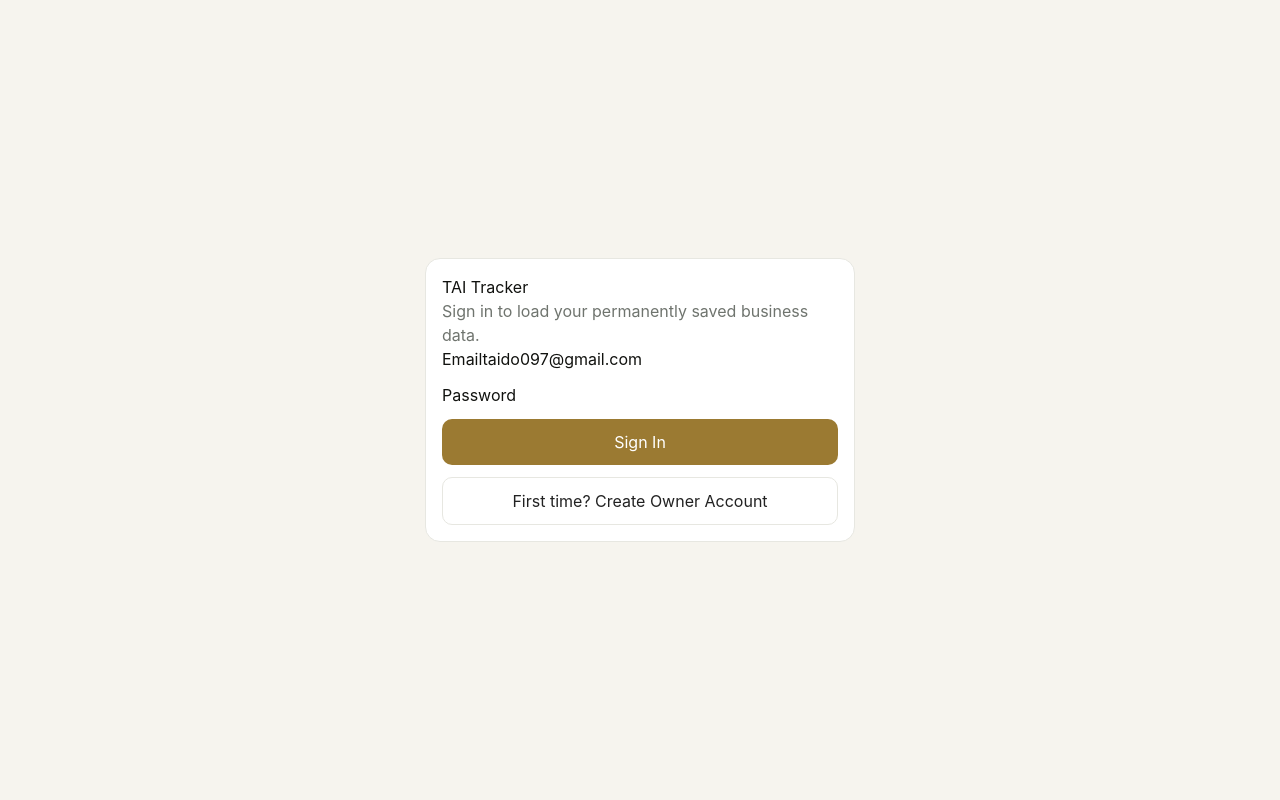
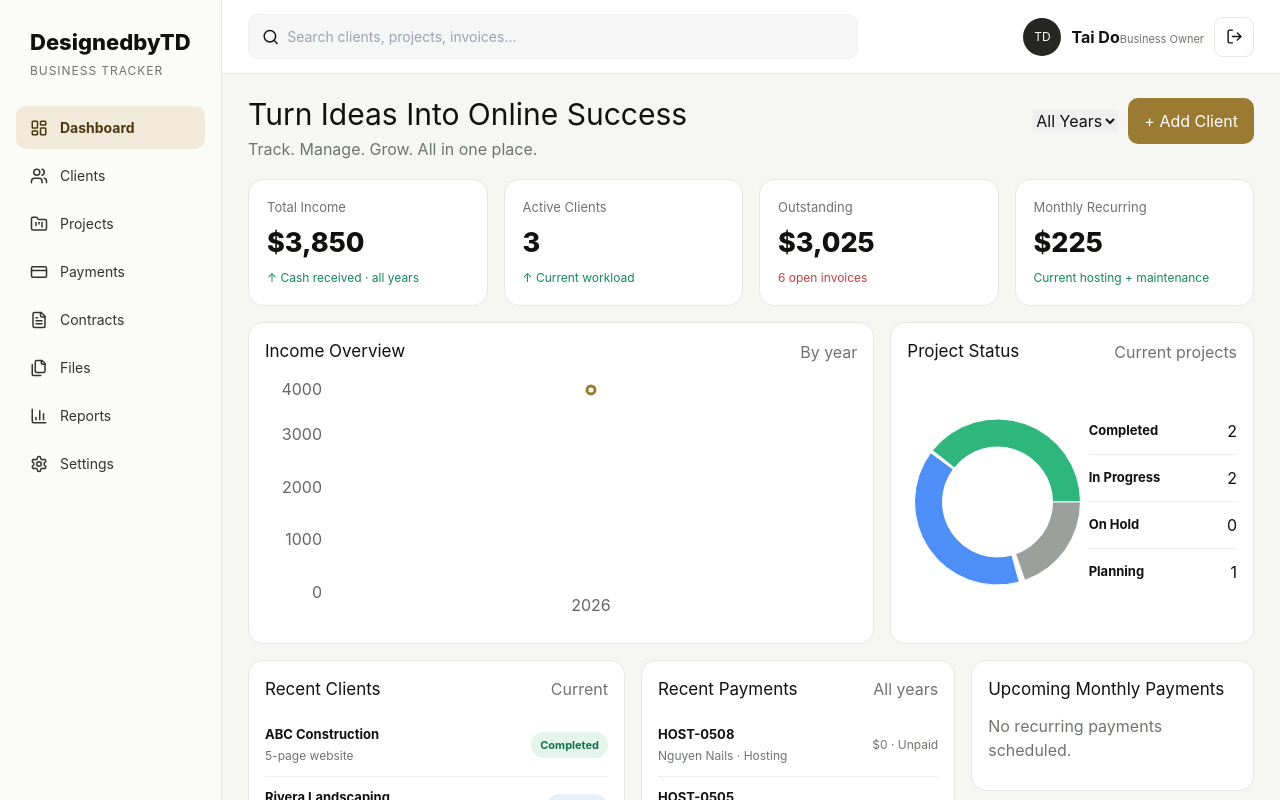
Before and after one commit to Taido097/TAI-TRACKER, a Next.js app: page / in a window 1280 px wide. Shown: the top 800 px of the page. Built offline with nearby package versions, Linux system fonts and the light colour scheme; no server answers.

Commit message:
Restore local tracker persistence

```diff
--- a/components/app-provider.tsx
+++ b/components/app-provider.tsx
@@ -1 +1,115 @@
-export { AppProvider, useAppData } from './persistent-provider';
+'use client';
+import { createContext, useContext, useEffect, useMemo, useState } from 'react';
+import { activities as seedActivities, clients as seedClients, contracts as seedContracts, payments as seedPayments, projects as seedProjects } from '@/lib/mock-data';
+import { Client, Contract, Payment, Project } from '@/lib/types';
+
+type AppContextValue = {
+  clients: Client[]; projects: Project[]; payments: Payment[]; contracts: Contract[]; activities: typeof seedActivities;
+  addClient: (client: Client) => void; updateClient: (client: Client) => void; deleteClient: (clientId: string) => void;
+  deleteProject: (projectId: string) => void;
+  addPayment: (payment: Payment) => void; updatePayment: (payment: Payment) => void; deletePayment: (paymentId: string) => void;
+  generatePaymentHistory: (client: Client) => number;
+  addContract: (contract: Contract) => void;
+  totalIncome: number; outstanding: number; recurring: number; activeClients: number;
+};
+const AppContext = createContext<AppContextValue | null>(null);
+const STORAGE_KEY='tai-tracker-v1';
+
+type StoredData={clients:Client[];projects:Project[];payments:Payment[];contracts:Contract[]};
+function nextDueFromPaidThrough(paidThrough:string,billingDay:number){
+  if(!paidThrough) return '';
+  const [y,m]=paidThrough.split('-').map(Number);
+  if(!y||!m) return '';
+  const safeDay=Math.min(28,Math.max(1,billingDay||1));
+  const d=new Date(Date.UTC(y,m,safeDay));
+  return `${d.getUTCFullYear()}-${String(d.getUTCMonth()+1).padStart(2,'0')}-${String(safeDay).padStart(2,'0')}`;
+}
+function normalizeClient(client:Client):Client{
+  const billingDay=Math.min(28,Math.max(1,client.billingDay||Number(client.paidThrough?.slice(8,10))||1));
+  return {...client,billingDay,nextDueDate:client.recurringFee>0&&client.paidThrough?nextDueFromPaidThrough(client.paidThrough,billingDay):client.nextDueDate||''};
+}
+function historyRowsForClient(client:Client,existing:Payment[]):Payment[]{
+  if(client.recurringFee<=0||!client.startDate||!client.paidThrough) return [];
+  const start=new Date(`${client.startDate}T00:00:00Z`);
+  const end=new Date(`${client.paidThrough}T00:00:00Z`);
+  if(Number.isNaN(start.getTime())||Number.isNaN(end.getTime())||start>end) return [];
+  const safeDay=Math.min(28,Math.max(1,client.billingDay||1));
+  const existingInvoices=new Set(existing.map(p=>p.invoice));
+  const rows:Payment[]=[];
+  let year=start.getUTCFullYear(),month=start.getUTCMonth();
+  const endYear=end.getUTCFullYear(),endMonth=end.getUTCMonth();
+  while(year<endYear||(year===endYear&&month<=endMonth)){
+    const ym=`${year}-${String(month+1).padStart(2,'0')}`;
+    const invoice=`REC-${ym}-${client.id}`;
+    if(!existingInvoices.has(invoice)){
+      const date=new Date(Date.UTC(year,month,safeDay));
+      const paymentDate=`${date.getUTCFullYear()}-${String(date.getUTCMonth()+1).padStart(2,'0')}-${String(safeDay).padStart(2,'0')}`;
+      rows.push({id:`hist-${client.id}-${ym}`,clientId:client.id,invoice,type:'Maintenance',amountCharged:client.recurringFee,amountPaid:client.recurringFee,paymentDate,dueDate:paymentDate,method:'Historical',status:'Paid',coversThrough:paymentDate});
+      existingInvoices.add(invoice);
+    }
+    month+=1;
+    if(month>11){month=0;year+=1}
+  }
+  return rows;
+}
+
+export function AppProvider({ children }: { children: React.ReactNode }) {
+  const [clients, setClients] = useState<Client[]>(seedClients);
+  const [projects, setProjects] = useState<Project[]>(seedProjects);
+  const [payments, setPayments] = useState<Payment[]>(seedPayments);
+  const [contracts, setContracts] = useState<Contract[]>(seedContracts);
+  const [storageReady,setStorageReady]=useState(false);
+
+  useEffect(()=>{
+    try{
+      const raw=localStorage.getItem(STORAGE_KEY);
+      if(raw){
+        const saved=JSON.parse(raw) as Partial<StoredData>;
+        if(saved.clients) setClients(saved.clients.map(normalizeClient));
+        if(saved.projects) setProjects(saved.projects);
+        if(saved.payments) setPayments(saved.payments);
+        if(saved.contracts) setContracts(saved.contracts);
+      }
+    }catch(error){console.error('Could not load saved tracker data',error)}
+    setStorageReady(true);
+  },[]);
+
+  useEffect(()=>{
+    if(!storageReady) return;
+    try{localStorage.setItem(STORAGE_KEY,JSON.stringify({clients,projects,payments,contracts} satisfies StoredData))}
+    catch(error){console.error('Could not save tracker data',error)}
+  },[storageReady,clients,projects,payments,contracts]);
+
+  const syncPaidThrough=(payment:Payment)=>{
+    if(!payment.coversThrough||payment.amountPaid<=0||!(payment.type==='Hosting'||payment.type==='Maintenance'||payment.type==='Domain')) return;
+    setClients(v=>v.map(c=>{
+      if(c.id!==payment.clientId||c.recurringFee<=0) return c;
+      if(c.paidThrough&&c.paidThrough>=payment.coversThrough!) return c;
+      return normalizeClient({...c,paidThrough:payment.coversThrough});
+    }));
+  };
+
+  const value = useMemo(() => {
+    const totalIncome = payments.reduce((sum, p) => sum + p.amountPaid, 0);
+    const outstanding = payments.reduce((sum, p) => sum + Math.max(0, p.amountCharged - p.amountPaid), 0);
+    const recurring = clients.reduce((sum, c) => sum + c.recurringFee, 0);
+    const activeClients = clients.filter(c => c.status !== 'Lead' && c.status !== 'Completed').length;
+    return { clients, projects, payments, contracts, activities: seedActivities,
+      addClient: (client: Client) => setClients(v => [normalizeClient(client), ...v]),
+      updateClient: (client: Client) => setClients(v => v.map(c => c.id === client.id ? normalizeClient(client) : c)),
+      deleteClient: (clientId: string) => setClients(v => v.filter(c => c.id !== clientId)),
+      deleteProject: (projectId: string) => setProjects(v => v.filter(p => p.id !== projectId)),
+      addPayment: (payment: Payment) => {setPayments(v => [payment, ...v]);syncPaidThrough(payment)},
+      updatePayment: (payment: Payment) => {setPayments(v => v.map(p => p.id === payment.id ? payment : p));syncPaidThrough(payment)},
+      deletePayment: (paymentId: string) => setPayments(v => v.filter(p => p.id !== paymentId)),
+      generatePaymentHistory: (client: Client) => {const normalized=normalizeClient(client);const rows=historyRowsForClient(normalized,payments);if(rows.length)setPayments(v=>[...rows,...v]);return rows.length},
+      addContract: (contract: Contract) => setContracts(v => [contract, ...v]),
+      totalIncome, outstanding, recurring, activeClients };
+  }, [clients, projects, payments, contracts]);
+  return <AppContext.Provider value={value}>{children}</AppContext.Provider>;
+}
+export function useAppData() {
+  const value = useContext(AppContext);
+  if (!value) throw new Error('useAppData must be used inside AppProvider');
+  return value;
+}
```
